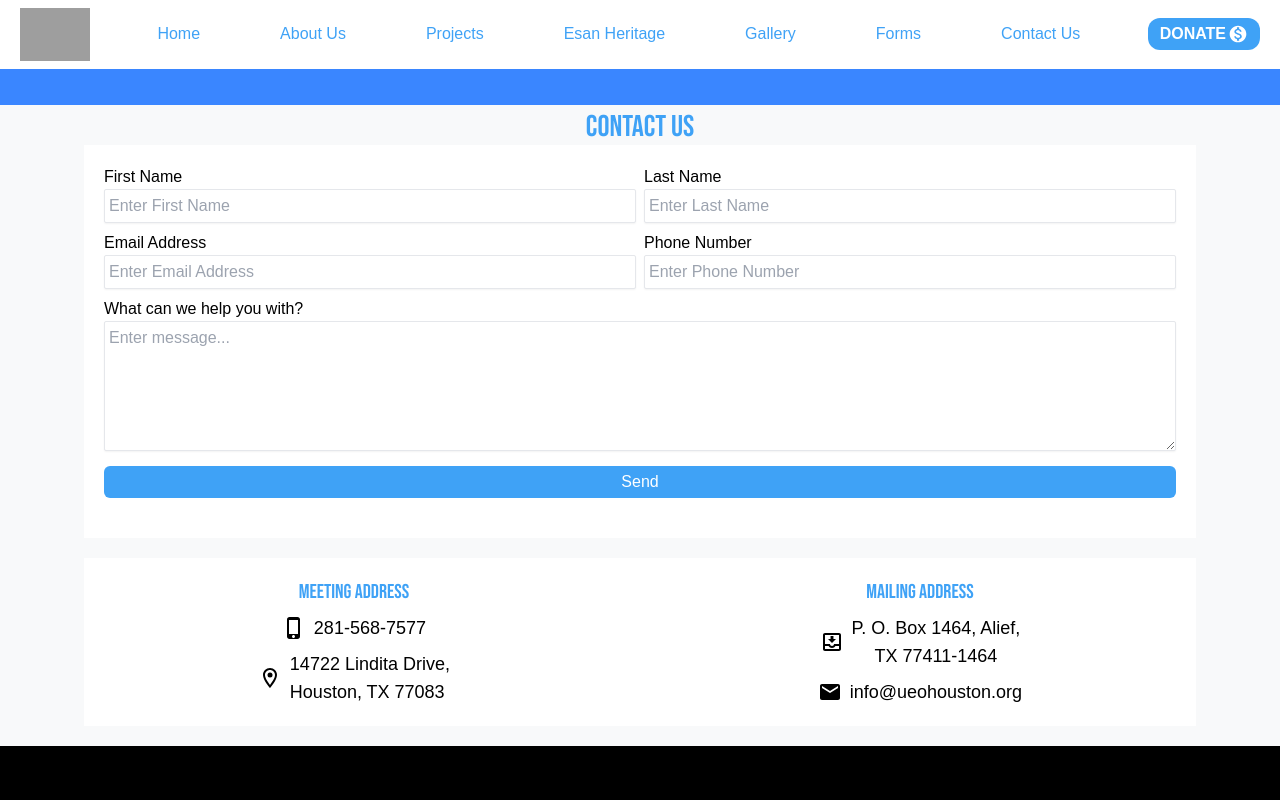
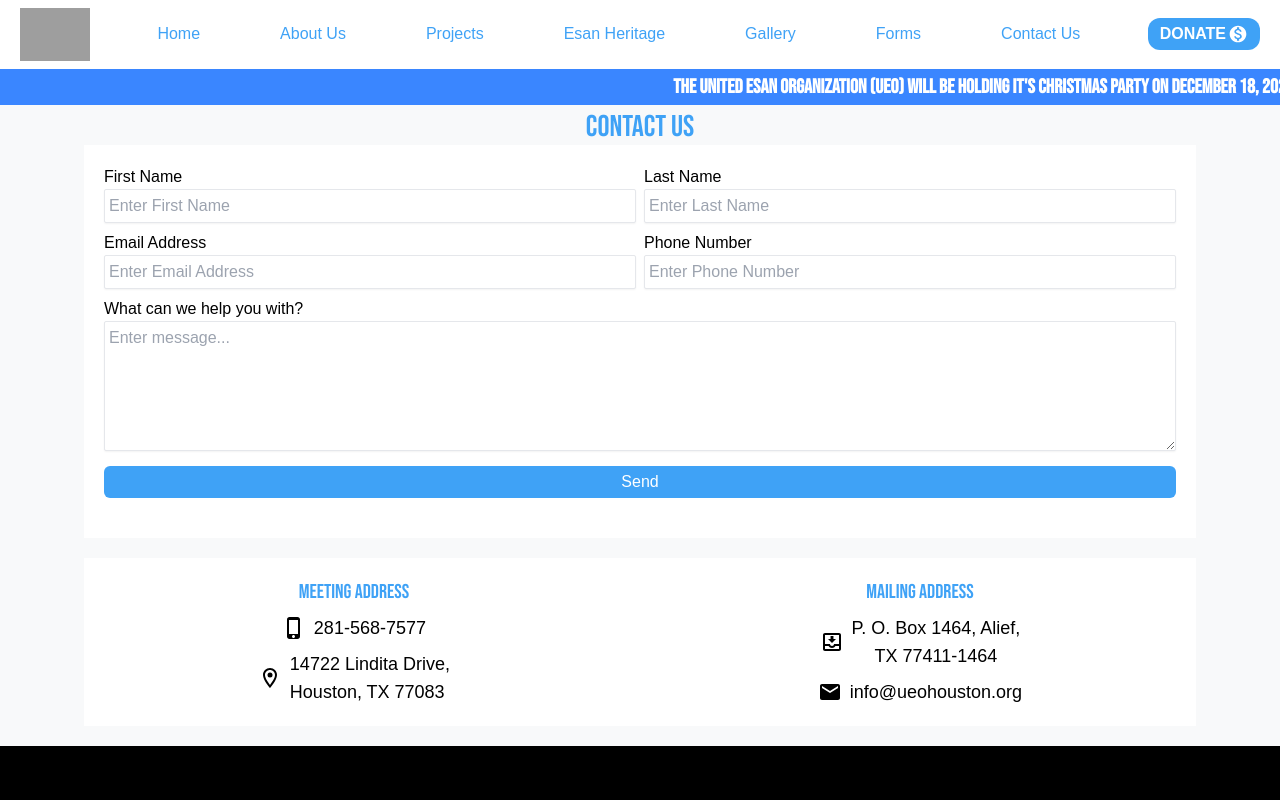
Before and after one commit to blessedjoe2000/organization, a Next.js app: page /contact in a window 1280 px wide. Shown: the top 800 px of the page. Built offline with nearby package versions, Linux system fonts and the light colour scheme; grey boxes are pictures that could not be loaded; a web font is replaced by a local one.

Commit message:
still working on google address

```diff
--- a/app/component/FlashAlert/FlashAlert.jsx
+++ b/app/component/FlashAlert/FlashAlert.jsx
@@ -21,11 +21,8 @@
         to you and your loved ones. Iselogbe!
       </p> */}
       <p className="scrolling-text">
-        The United Esan Organization (UEO) will be holding its Picture Day on
-        June 14, 2026. All members are encouraged to be punctual and come
-        dressed in their native attire (Igbulu and Izakpa), along with the
-        igbulu cap and UEO muffler. For more information, please call
-        832-614-2274.
+        The United Esan Organization (UEO) will be holding it&apos;s Christmas
+        party on December 18, 2026. More information will follow soon.
       </p>
     </div>
   );
--- /dev/null
+++ b/app/component/GoogleMap/GoogleMap.jsx
@@ -0,0 +1,14 @@
+"use client";
+
+export default function GoogleMap() {
+  return (
+    <iframe
+      src="https://www.google.com/maps?q=United%20Esan%20Organization%20Houston&output=embed"
+      width="100%"
+      height="500"
+      style={{ border: 0 }}
+      loading="lazy"
+      allowFullScreen
+    />
+  );
+}
--- a/app/contact/page.jsx
+++ b/app/contact/page.jsx
@@ -4,6 +4,7 @@
 import PhoneIphoneOutlinedIcon from "@mui/icons-material/PhoneIphoneOutlined";
 import MoveToInboxOutlinedIcon from "@mui/icons-material/MoveToInboxOutlined";
 import { Container } from "@mui/system";
+import GoogleMap from "../component/GoogleMap/GoogleMap";
 
 export default function Contact() {
   return (
@@ -41,6 +42,9 @@
           </div>
         </div>
       </div>
+      {/* <div>
+        <GoogleMap />
+      </div> */}
     </Container>
   );
 }
--- a/package.json
+++ b/package.json
@@ -15,6 +15,7 @@
     "@mui/material": "^5.14.18",
     "@mui/system": "^5.14.18",
     "@mui/utils": "^5.14.18",
+    "@next/third-parties": "^16.2.9",
     "aos": "^2.3.4",
     "axios": "^1.7.2",
     "framer-motion": "^12.23.24",
```
Also changed, not shown: 1 other file (tests, documents, lock files or other folders).
